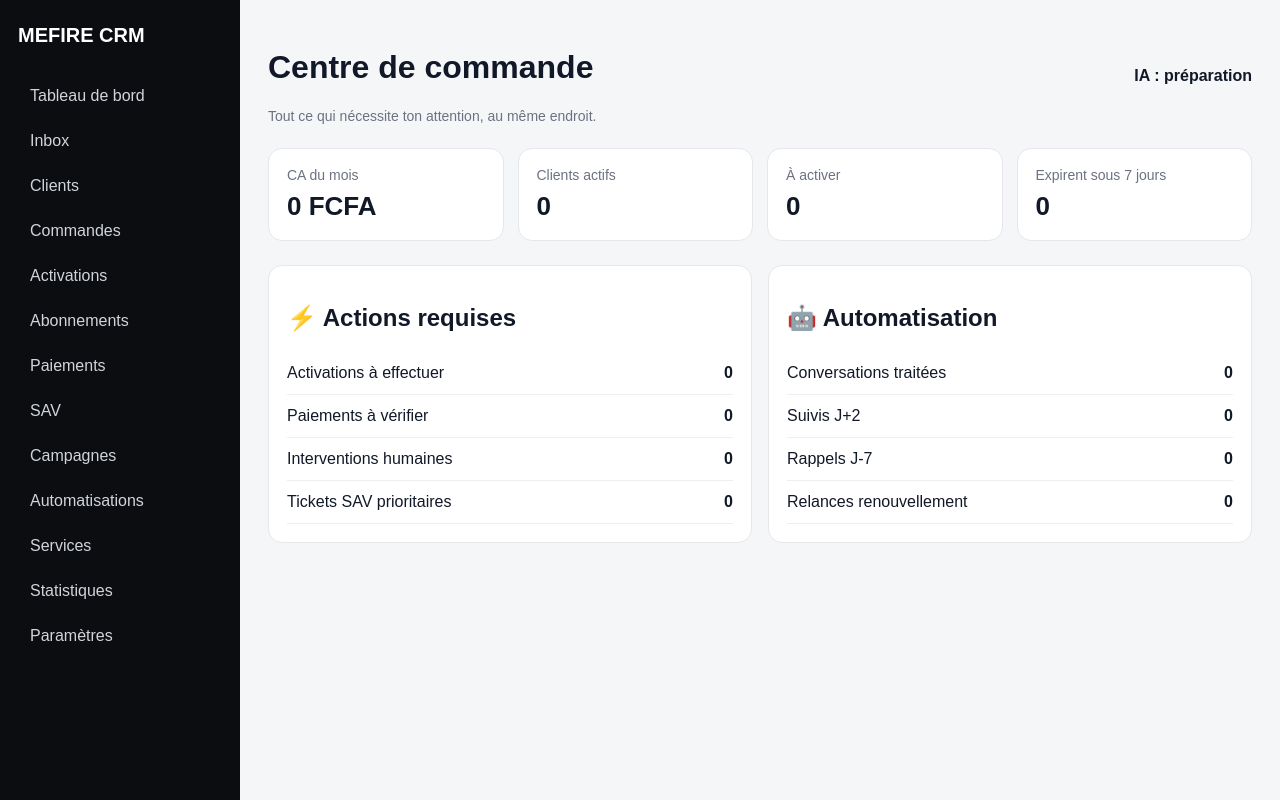
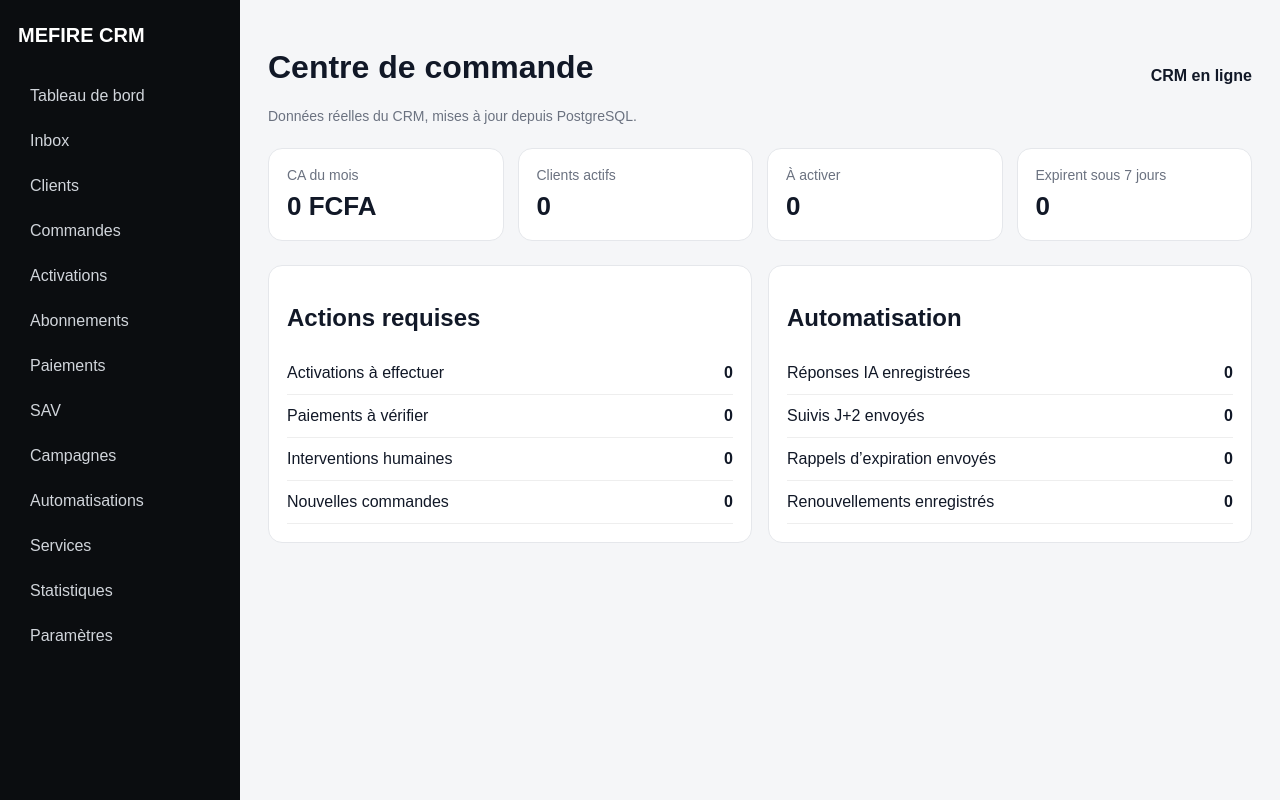
Before and after one commit to mefirelearning-cpu/Mefire-premium-, a Next.js app: page / in a window 1280 px wide. Built offline with nearby package versions, Linux system fonts and the light colour scheme; no server answers; the database is empty.

Commit message:
feat: replace static dashboard with live CRM metrics

```diff
--- a/src/app/page.tsx
+++ b/src/app/page.tsx
@@ -1,2 +1,37 @@
-const stats=[["CA du mois","0 FCFA"],["Clients actifs","0"],["À activer","0"],["Expirent sous 7 jours","0"]];
-export default function Dashboard(){return <><div className="top"><div><h1>Centre de commande</h1><div className="muted">Tout ce qui nécessite ton attention, au même endroit.</div></div><strong>IA : préparation</strong></div><section className="grid">{stats.map(([l,v])=><div className="card" key={l}><div className="muted">{l}</div><div className="value">{v}</div></div>)}</section><section className="cols"><div className="card"><h2>⚡ Actions requises</h2>{["Activations à effectuer","Paiements à vérifier","Interventions humaines","Tickets SAV prioritaires"].map(x=><div className="row" key={x}><span>{x}</span><strong>0</strong></div>)}</div><div className="card"><h2>🤖 Automatisation</h2>{["Conversations traitées","Suivis J+2","Rappels J-7","Relances renouvellement"].map(x=><div className="row" key={x}><span>{x}</span><strong>0</strong></div>)}</div></section></>}
+import Link from 'next/link';
+import {getDashboardMetrics} from '@/lib/dashboard';
+
+export const dynamic='force-dynamic';
+
+const n=(v:string|number)=>Number(v||0);
+const money=(v:string|number)=>`${n(v).toLocaleString('fr-FR')} FCFA`;
+
+export default async function Dashboard(){
+ const m=await getDashboardMetrics();
+ const stats=[
+  ['CA du mois',money(m.monthly_revenue)],
+  ['Clients actifs',n(m.active_customers).toString()],
+  ['À activer',n(m.activations).toString()],
+  ['Expirent sous 7 jours',n(m.expiring_7d).toString()]
+ ];
+ const actions=[
+  ['Activations à effectuer',m.activations,'/activations'],
+  ['Paiements à vérifier',m.payments_to_verify,'/paiements'],
+  ['Interventions humaines',m.human_takeovers,'/inbox'],
+  ['Nouvelles commandes',m.new_orders,'/commandes']
+ ] as const;
+ const automation=[
+  ['Réponses IA enregistrées',m.ai_messages],
+  ['Suivis J+2 envoyés',m.satisfaction_done],
+  ['Rappels d’expiration envoyés',m.expiration_reminders_done],
+  ['Renouvellements enregistrés',m.renewals]
+ ] as const;
+ return <>
+  <div className="top"><div><h1>Centre de commande</h1><div className="muted">Données réelles du CRM, mises à jour depuis PostgreSQL.</div></div><strong>CRM en ligne</strong></div>
+  <section className="grid">{stats.map(([l,v])=><div className="card" key={l}><div className="muted">{l}</div><div className="value">{v}</div></div>)}</section>
+  <section className="cols">
+   <div className="card"><h2>Actions requises</h2>{actions.map(([label,value,href])=><Link className="row" href={href} key={label}><span>{label}</span><strong>{n(value)}</strong></Link>)}</div>
+   <div className="card"><h2>Automatisation</h2>{automation.map(([label,value])=><div className="row" key={label}><span>{label}</span><strong>{n(value)}</strong></div>)}</div>
+  </section>
+ </>;
+}
```
